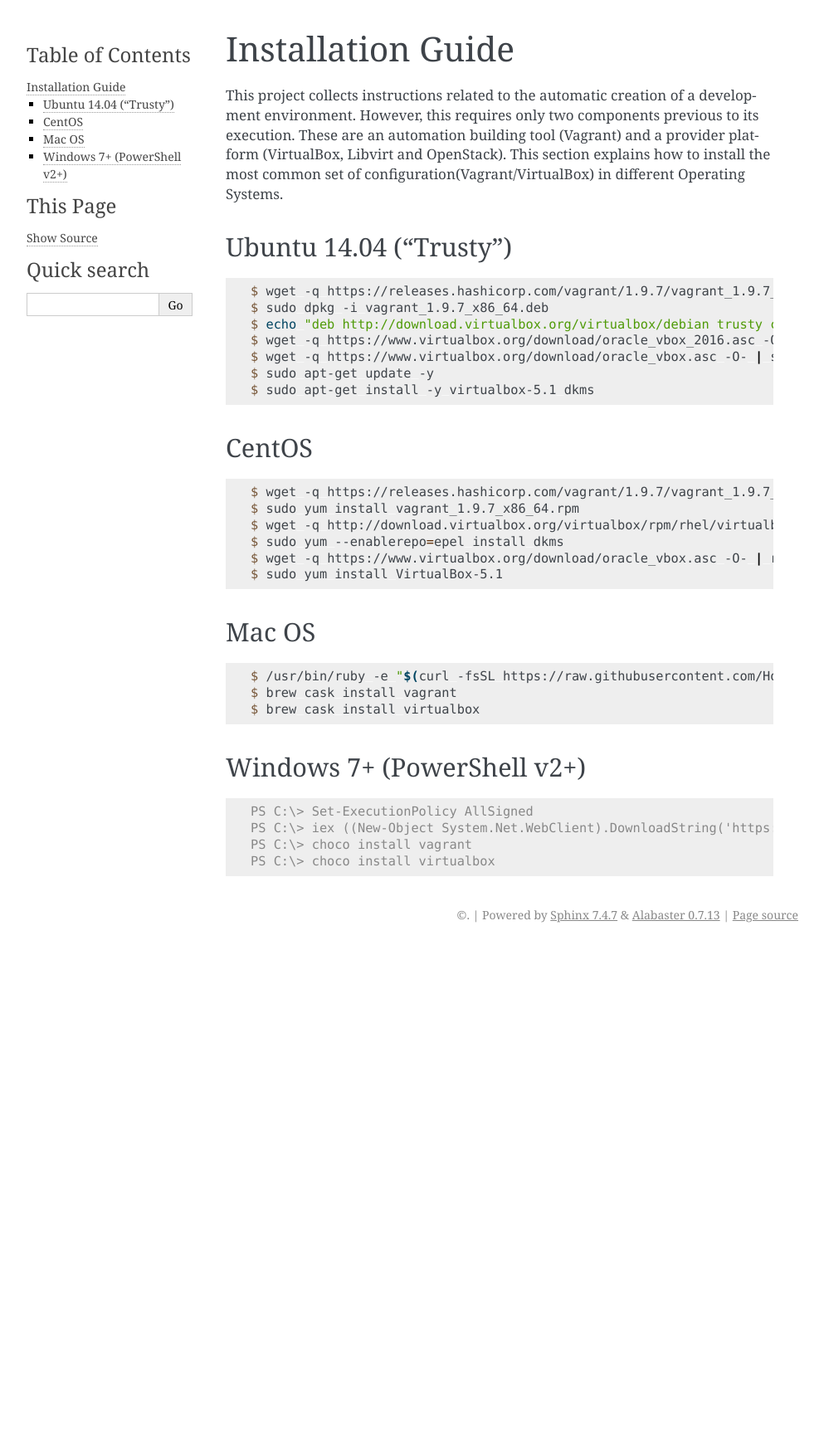
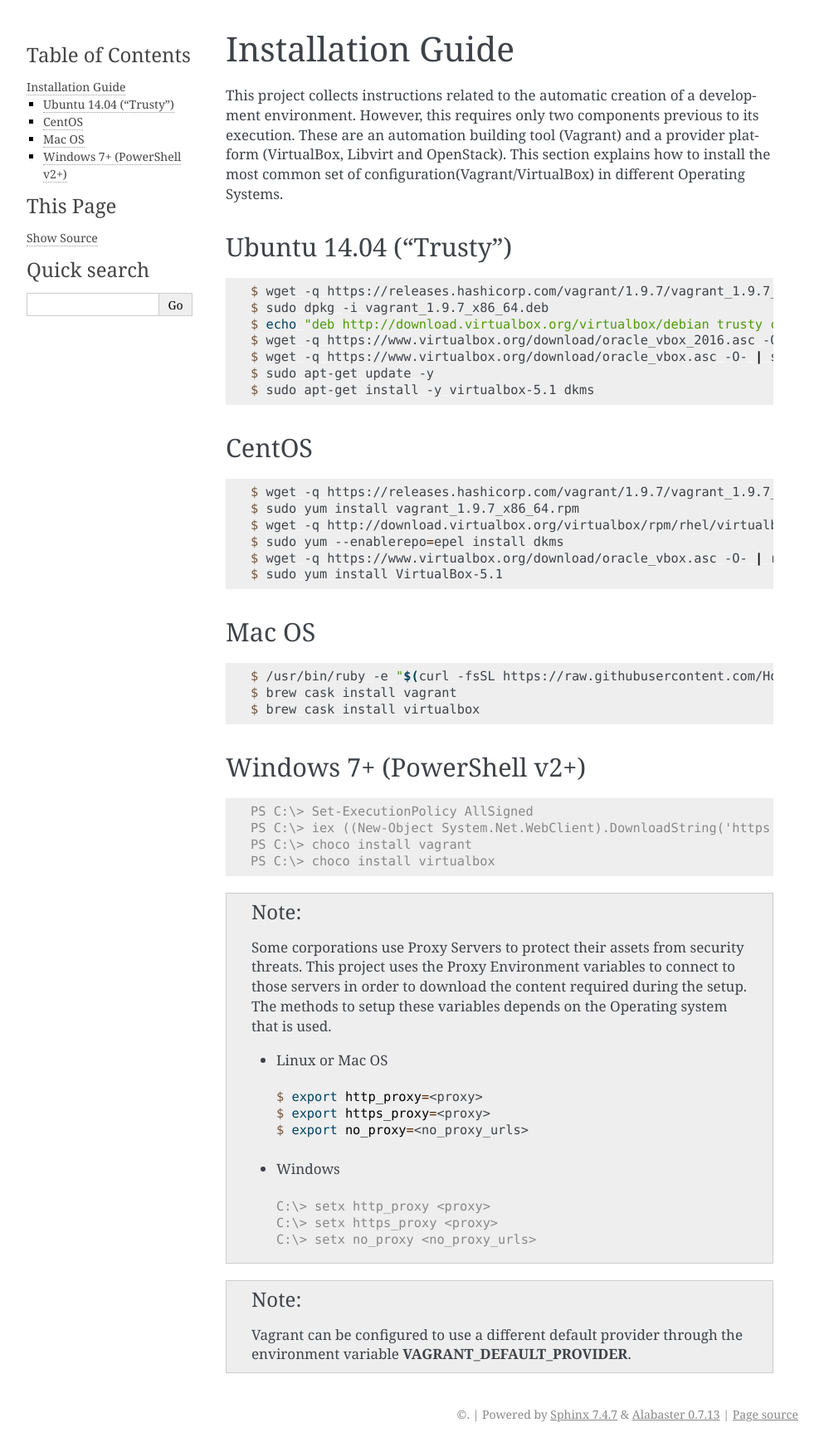
Before and after one commit to onap/integration, a Sphinx documentation site: the page built from bootstrap/vagrant-onap/doc/source/install/index.rst, in a window 1280 px wide. Shown: the whole page at 83% size, without its empty margins (148-1141 px from the left). Built offline with Sphinx 7.4.7, drawn with Linux system fonts in a browser that asks for light colours; before the commit the page ends 1142 px from its top, so only the background shows below that.

Commit message:
Move proxy and default documentation
It was moved the information about to setup the usage of proxy
and the configuration of Vagrant default provider into the
setup installation guide.

Change-Id: I0f5c006ebd97346f05da06efdc6ef19555eef6d2
Issue-Id: INT-96
Signed-off-by: Victor Morales <victor.morales@intel.com>

```diff
--- a/bootstrap/vagrant-onap/doc/source/index.rst
+++ b/bootstrap/vagrant-onap/doc/source/index.rst
@@ -11,7 +11,7 @@
 
     __ https://wiki.onap.org/display/DW/ONAP+on+Vagrant
 
-Advanced features
+Table of contents
 -----------------
 
 .. toctree::
--- a/bootstrap/vagrant-onap/doc/source/install/index.rst
+++ b/bootstrap/vagrant-onap/doc/source/install/index.rst
@@ -61,3 +61,36 @@
     PS C:\> choco install virtualbox
 
 .. end
+
+.. note::
+
+    Some corporations use Proxy Servers to protect their assets
+    from security threats. This project uses the Proxy Environment
+    variables to connect to those servers in order to download the
+    content required during the setup. The methods to setup these
+    variables depends on the Operating system that is used.
+
+    * Linux or Mac OS
+
+    .. code-block:: console
+
+        $ export http_proxy=<proxy>
+        $ export https_proxy=<proxy>
+        $ export no_proxy=<no_proxy_urls>
+
+    .. end
+
+    * Windows
+
+    .. code-block:: console
+
+        C:\> setx http_proxy <proxy>
+        C:\> setx https_proxy <proxy>
+        C:\> setx no_proxy <no_proxy_urls>
+
+    .. end
+
+.. note::
+
+    Vagrant can be configured to use a different default provider
+    through the environment variable **VAGRANT_DEFAULT_PROVIDER**.
```
Also changed, not shown: bootstrap/vagrant-onap/README.md.
